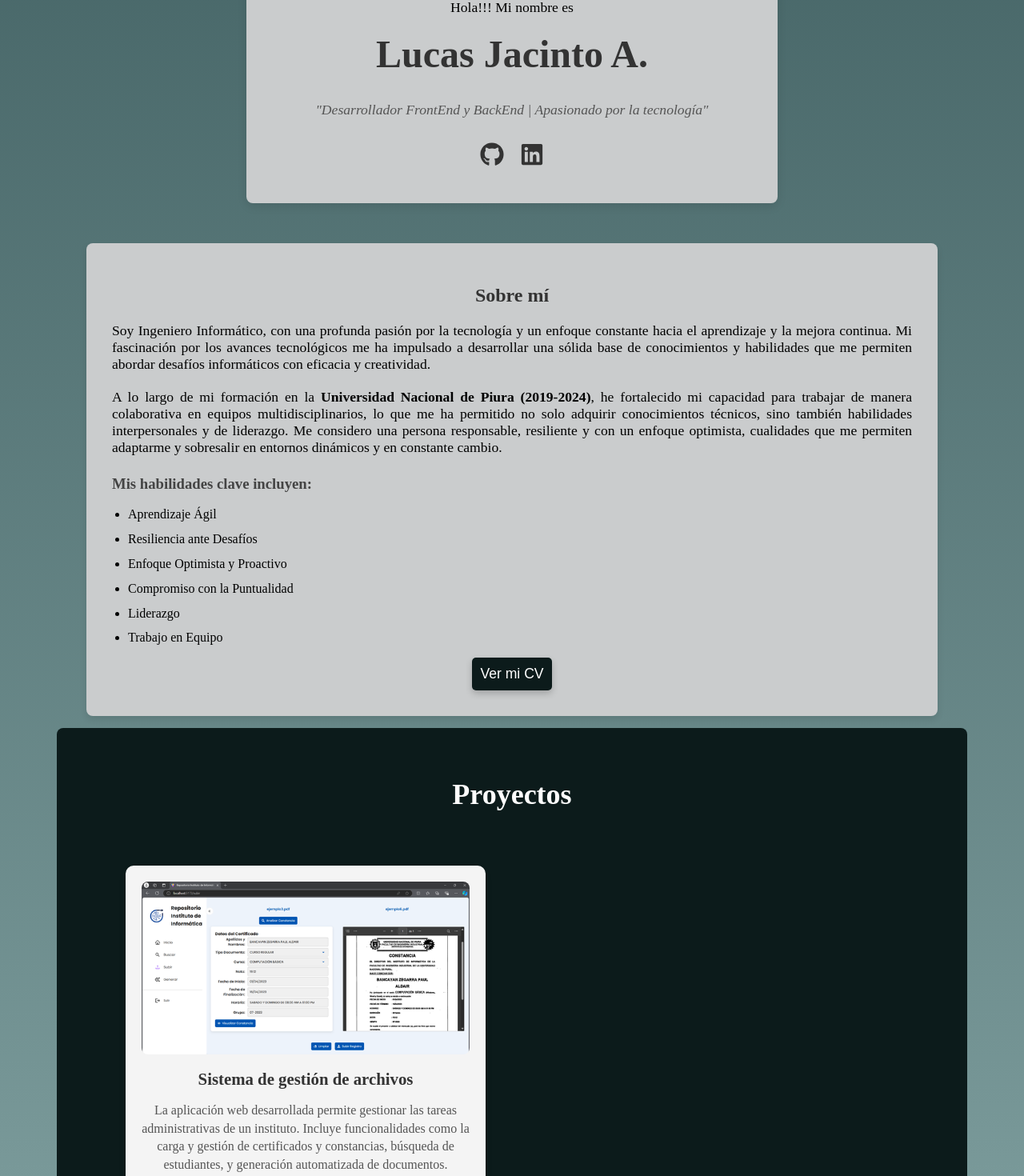
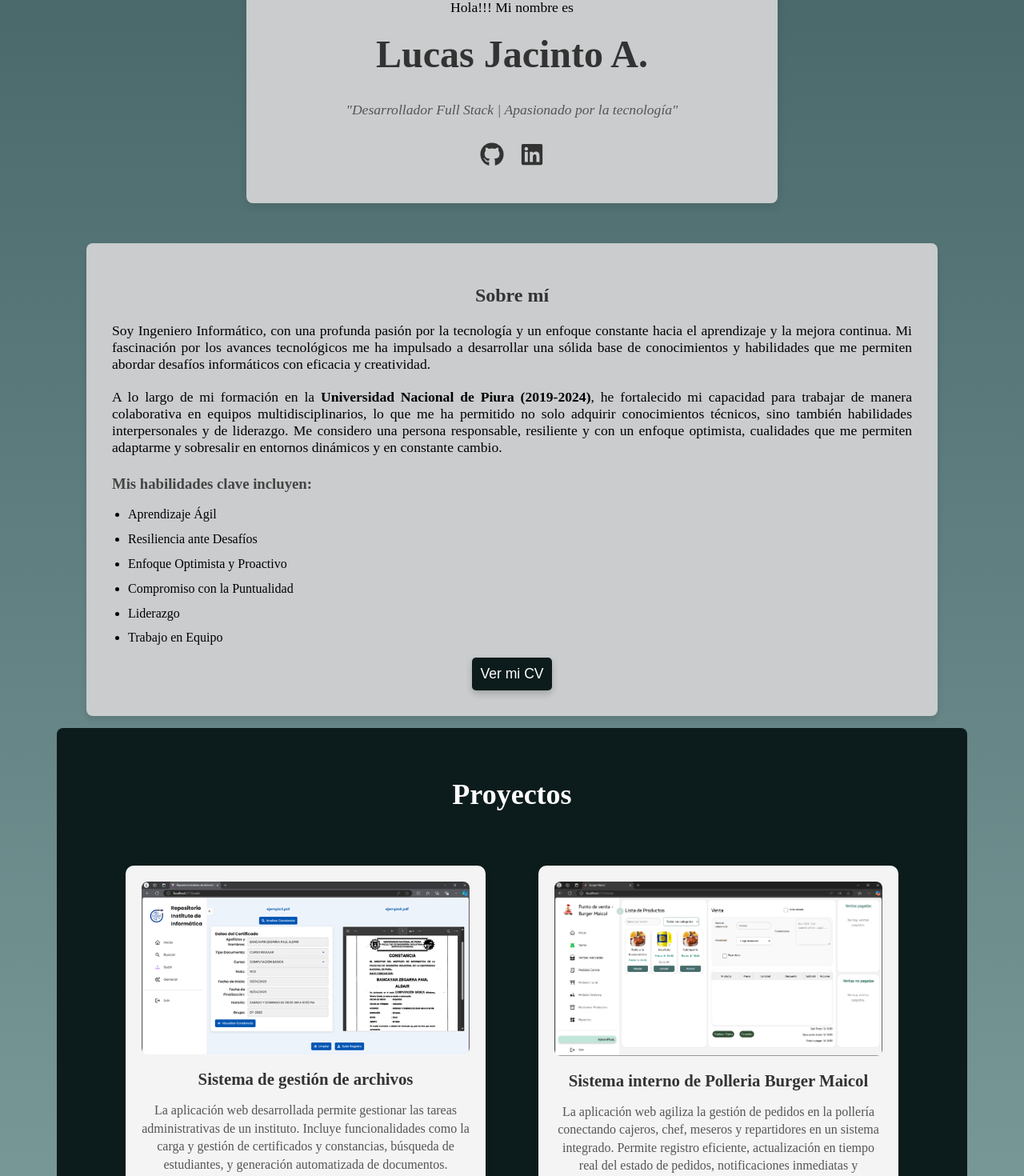
Before and after one commit to LucasEJA/portafolio-lucaseja, a React (Vite) app: page / in a window 1280 px wide. Shown: the part 500-1970 px from the top of the page at 80% size. Built offline with nearby package versions, Linux system fonts and the light colour scheme.

Commit message:
Versión 2.1 - agregar proyectos - pbm

```diff
--- a/src/componentes/Projects.jsx
+++ b/src/componentes/Projects.jsx
@@ -2,6 +2,7 @@ import React from 'react'
 import '../estilos/Projects.css'
 import { CardProject } from './CardProject'
 import appwebSGA from '../assets/appwebSGA.png';
+import appwebBM from '../assets/appWebBM.png';
 
 export const Projects = () => {
   const proys = [
@@ -9,7 +10,13 @@ export const Projects = () => {
       imageUrl:appwebSGA,
       projectName:"Sistema de gestión de archivos",
       description:"La aplicación web desarrollada permite gestionar las tareas administrativas de un instituto. Incluye funcionalidades como la carga y gestión de certificados y constancias, búsqueda de estudiantes, y generación automatizada de documentos.",
-      driveLink:""
+      driveLink:"https://drive.google.com/file/d/1SG74An3FbTJgwiQTz7QyhCY-MNoZ-5Nl/view?usp=sharing"
+    },
+    {
+      imageUrl:appwebBM,
+      projectName:"Sistema interno de Polleria Burger Maicol",
+      description:"La aplicación web agiliza la gestión de pedidos en la pollería conectando cajeros, chef, meseros y repartidores en un sistema integrado. Permite registro eficiente, actualización en tiempo real del estado de pedidos, notificaciones inmediatas y generación automática de reportes. Su flujo digitalizado reduce errores, mejora el servicio y optimiza la administración del negocio con una interfaz adaptada a cada rol.",
+      driveLink:"https://drive.google.com/file/d/1eeRapJRw-sK038jTYfree7vw1dOddRst/view?usp=sharing"
     }
   ];
   return (
--- a/src/componentes/Welcome.jsx
+++ b/src/componentes/Welcome.jsx
@@ -12,7 +12,7 @@ export const Welcome = () => {
             <div className="welcome-info">
                 <p>Hola!!! Mi nombre es</p>
                 <h1>Lucas Jacinto A.</h1>
-                <p className="welcome-quote">"Desarrollador FrontEnd y BackEnd | Apasionado por la tecnología"</p>
+                <p className="welcome-quote">"Desarrollador Full Stack | Apasionado por la tecnología"</p>
             </div>
             <div className="welcome-socials">
                 <a href="https://github.com/LucasEJA" target="_blank" rel="noopener noreferrer">
```
Also changed, not shown: src/assets/appWebBM.png (added).
